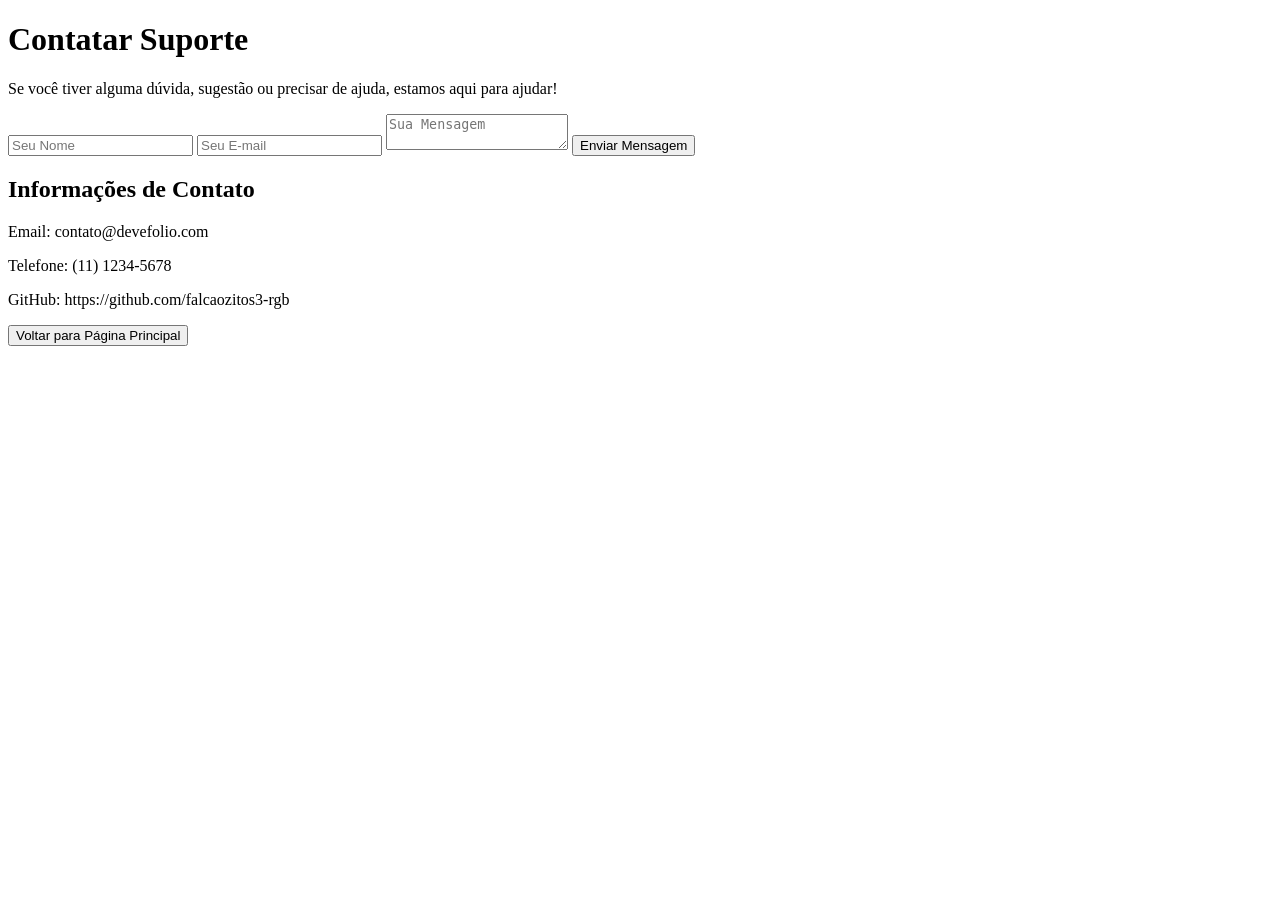
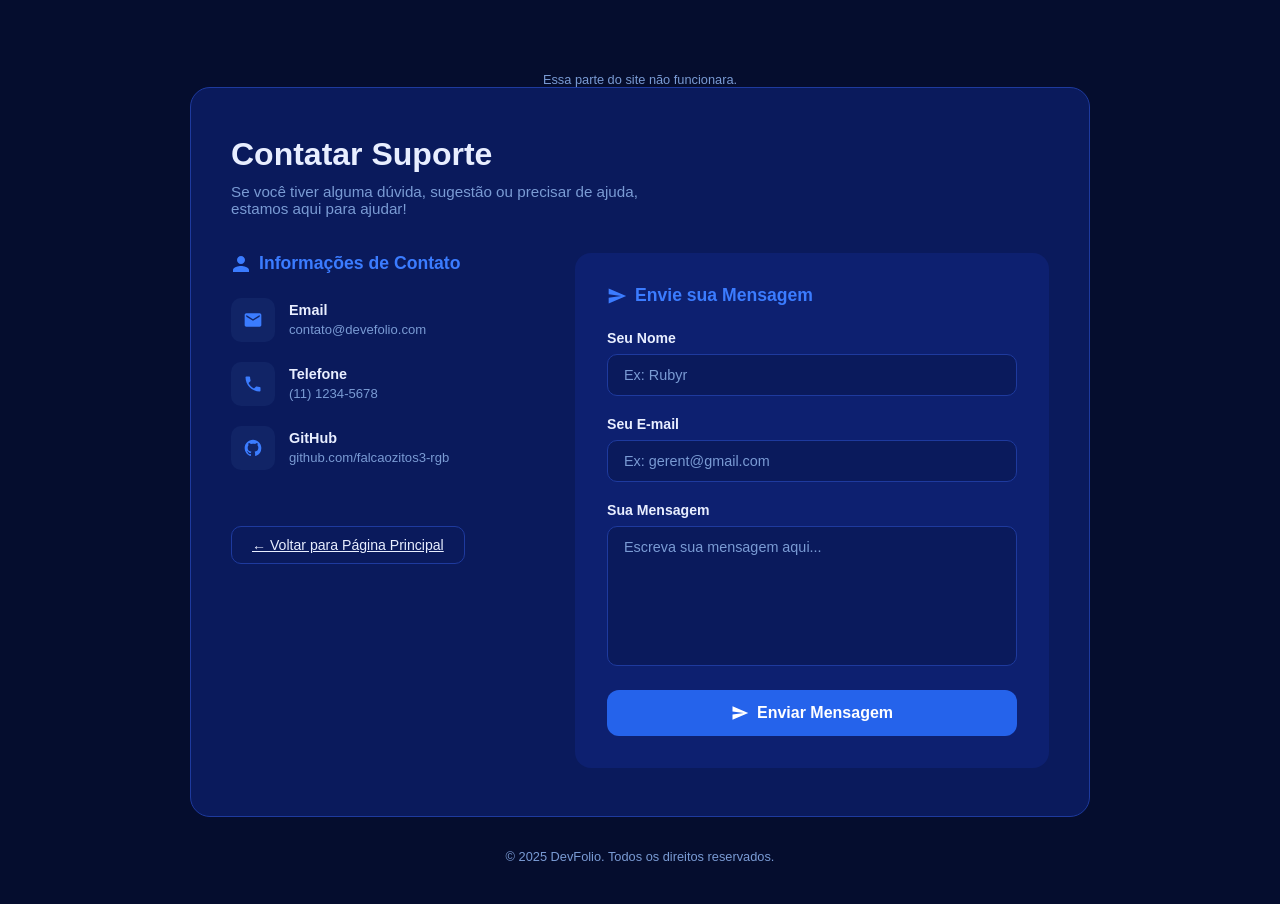
Before and after one commit to falcaozitos3-rgb/DeveFolio-portifolio-para-desenvolvedores-, a Flask app: page /entre_em_contato in a window 1280 px wide. Before the commit the page ends 346 px from the top, so only its background shows below. Run offline with Flask 3, Linux system fonts and the light colour scheme.

Commit message:
feat: essa pagina foi adicionada no entanto não funcionara sua parte back_end, por enquanto

```diff
--- a/DesenvolvimentoSistema/static/contatar.css
+++ b/DesenvolvimentoSistema/static/contatar.css
@@ -0,0 +1,159 @@
+*, *::before, *::after { box-sizing: border-box; margin: 0; padding: 0; }
+
+:root {
+    --bg:       #050d2e;
+    --card:     #0a1a5c;
+    --panel:    #0d2070;
+    --input-bg: #0a1a5c;
+    --border:   #1e3a9e;
+    --accent:   #2563eb;
+    --accent-h: #3b7cff;
+    --text:     #e8eeff;
+    --muted:    #7a9bd4;
+    --icon-bg:  #112466;
+}
+
+body {
+    font-family: 'Sora', sans-serif;
+    background: var(--bg);
+    color: var(--text);
+    min-height: 100vh;
+    display: flex;
+    flex-direction: column;
+    align-items: center;
+    justify-content: center;
+    padding: 40px 16px;
+}
+
+.card {
+    background: var(--card);
+    border: 1px solid var(--border);
+    border-radius: 20px;
+    padding: 48px 40px;
+    width: 100%;
+    max-width: 900px;
+    animation: fadeUp .55s ease both;
+}
+
+@keyframes fadeUp {
+    from { opacity: 0; transform: translateY(28px); }
+    to   { opacity: 1; transform: translateY(0); }
+}
+
+.card h1 { font-size: 2rem; font-weight: 700; margin-bottom: 10px; }
+.card > p { color: var(--muted); font-size: .95rem; margin-bottom: 36px; }
+
+.grid {
+    display: grid;
+    grid-template-columns: 1fr 1.5fr;
+    gap: 28px;
+}
+
+.left h2, .right h2 {
+    font-size: 1.1rem;
+    font-weight: 600;
+    display: flex;
+    align-items: center;
+    gap: 8px;
+    margin-bottom: 24px;
+    color: var(--accent-h);
+}
+
+.contact-item {
+    display: flex;
+    align-items: center;
+    gap: 14px;
+    margin-bottom: 20px;
+}
+
+.contact-item .icon {
+    width: 44px; height: 44px;
+    background: var(--icon-bg);
+    border-radius: 10px;
+    display: flex; align-items: center; justify-content: center;
+    flex-shrink: 0;
+}
+
+.contact-item .icon svg { width: 20px; height: 20px; fill: var(--accent-h); }
+.contact-item strong { display: block; font-size: .9rem; margin-bottom: 2px; }
+.contact-item span   { font-size: .82rem; color: var(--muted); }
+
+.btn-back {
+    margin-top: 36px;
+    display: inline-flex;
+    align-items: center;
+    gap: 8px;
+    border: 1px solid var(--border);
+    background: transparent;
+    color: var(--text);
+    padding: 10px 20px;
+    border-radius: 10px;
+    font-family: 'Sora', sans-serif;
+    font-size: .88rem;
+    cursor: pointer;
+    transition: background .2s, border-color .2s;
+}
+.btn-back:hover { background: var(--icon-bg); border-color: var(--accent); }
+
+.right {
+    background: var(--panel);
+    border-radius: 16px;
+    padding: 32px;
+}
+
+label {
+    display: block;
+    font-size: .88rem;
+    font-weight: 600;
+    margin-bottom: 8px;
+}
+
+input, textarea {
+    width: 100%;
+    background: var(--input-bg);
+    border: 1px solid var(--border);
+    border-radius: 10px;
+    color: var(--text);
+    font-family: 'Sora', sans-serif;
+    font-size: .9rem;
+    padding: 12px 16px;
+    margin-bottom: 20px;
+    outline: none;
+    transition: border-color .2s;
+    resize: none;
+}
+input::placeholder, textarea::placeholder { color: var(--muted); }
+input:focus, textarea:focus { border-color: var(--accent); }
+textarea { height: 140px; }
+
+.btn-send {
+    width: 100%;
+    background: var(--accent);
+    color: #fff;
+    border: none;
+    border-radius: 12px;
+    padding: 14px;
+    font-family: 'Sora', sans-serif;
+    font-size: 1rem;
+    font-weight: 600;
+    cursor: pointer;
+    display: flex;
+    align-items: center;
+    justify-content: center;
+    gap: 8px;
+    transition: background .2s, transform .15s;
+}
+.btn-send:hover  { background: var(--accent-h); transform: translateY(-1px); }
+.btn-send:active { transform: translateY(0); }
+
+footer {
+    margin-top: 32px;
+    font-size: .8rem;
+    color: var(--muted);
+    text-align: center;
+}
+
+@media (max-width: 640px) {
+    .grid { grid-template-columns: 1fr; }
+    .card { padding: 32px 20px; }
+}
--- a/DesenvolvimentoSistema/templates/contatar.html
+++ b/DesenvolvimentoSistema/templates/contatar.html
@@ -4,34 +4,84 @@
 <html lang="pt-br">
 <head>
     <meta charset="UTF-8">
+    <meta name="viewport" content="width=device-width, initial-scale=1.0">
     <title>Contatar Suporte - DeveFolio</title>
     <link rel="stylesheet" href="{{ url_for('static', filename='contatar.css') }}">
 </head>
 <body>
-        <main>
-            <div class="container-principal">
+    <footer>Essa parte do site não funcionara. </footer>
+<div class="card">
     <h1>Contatar Suporte</h1>
-                <p>Se você tiver alguma dúvida, sugestão ou precisar de ajuda, estamos aqui para ajudar!</p>
-                <form action="container_direito" method="post">
-                    <input type="text" name="nome" placeholder="Seu Nome" required>
-                    <input type="email" name="email" placeholder="Seu E-mail" required>
-                    <textarea name="mensagem" placeholder="Sua Mensagem" required></textarea>
-                    <button type="submit">Enviar Mensagem</button>
-                </form>
-                    <div class="container-direito">
-                        <h2>Informações de Contato</h2>
-                        <p>Email: contato@devefolio.com</p>
-                        <p>Telefone: (11) 1234-5678</p>
-                        <p>GitHub: https://github.com/falcaozitos3-rgb</p>
+    <p>Se você tiver alguma dúvida, sugestão ou precisar de ajuda,<br>estamos aqui para ajudar!</p>
+
+    <div class="grid">
+
+        <div class="left">
+            <h2>
+                <svg viewBox="0 0 24 24" width="20" fill="#3b7cff"><path d="M12 12c2.7 0 4.8-2.1 4.8-4.8S14.7 2.4 12 2.4 7.2 4.5 7.2 7.2 9.3 12 12 12zm0 2.4c-3.2 0-9.6 1.6-9.6 4.8v2.4h19.2v-2.4c0-3.2-6.4-4.8-9.6-4.8z"/></svg>
+                Informações de Contato
+            </h2>
+
+            <div class="contact-item">
+                <div class="icon">
+                    <svg viewBox="0 0 24 24"><path d="M20 4H4c-1.1 0-2 .9-2 2v12c0 1.1.9 2 2 2h16c1.1 0 2-.9 2-2V6c0-1.1-.9-2-2-2zm0 4-8 5-8-5V6l8 5 8-5v2z"/></svg>
             </div>
-                </form>
+            <div>
+                <strong>Email</strong>
+                <span>contato@devefolio.com</span>
             </div>
-                <div class="container-esquerdo">
-                    <!-- linke para voltar para a pagina principal -->
-                    <a href="{{ url_for('pagina_principal') }}">
-                    <button>Voltar para Página Principal</button>
+            </div>
+
+            <div class="contact-item">
+            <div class="icon">
+                <svg viewBox="0 0 24 24"><path d="M6.6 10.8c1.4 2.8 3.8 5.1 6.6 6.6l2.2-2.2c.3-.3.7-.4 1-.2 1.1.4 2.3.6 3.6.6.6 0 1 .4 1 1V20c0 .6-.4 1-1 1C10.6 21 3 13.4 3 4c0-.6.4-1 1-1h3.5c.6 0 1 .4 1 1 0 1.3.2 2.5.6 3.6.1.3 0 .7-.2 1L6.6 10.8z"/></svg>
+            </div>
+            <div>
+                <strong>Telefone</strong>
+                <span>(11) 1234-5678</span>
+            </div>
+            </div>
+
+            <div class="contact-item">
+            <div class="icon">
+                <svg viewBox="0 0 24 24"><path d="M12 2C6.48 2 2 6.48 2 12c0 4.42 2.87 8.17 6.84 9.49.5.09.68-.22.68-.48v-1.7c-2.78.6-3.37-1.34-3.37-1.34-.45-1.16-1.11-1.47-1.11-1.47-.91-.62.07-.61.07-.61 1 .07 1.53 1.03 1.53 1.03.89 1.52 2.34 1.08 2.91.83.09-.65.35-1.08.63-1.33-2.22-.25-4.56-1.11-4.56-4.95 0-1.09.39-1.99 1.03-2.69-.1-.25-.45-1.27.1-2.65 0 0 .84-.27 2.75 1.02A9.56 9.56 0 0112 6.8c.85.004 1.71.115 2.51.337 1.91-1.29 2.75-1.02 2.75-1.02.55 1.38.2 2.4.1 2.65.64.7 1.03 1.6 1.03 2.69 0 3.85-2.34 4.7-4.57 4.95.36.31.68.92.68 1.85v2.74c0 .27.18.58.69.48A10.01 10.01 0 0022 12c0-5.52-4.48-10-10-10z"/></svg>
+            </div>
+            <div>
+                <strong>GitHub</strong>
+                <span>github.com/falcaozitos3-rgb</span>
+            </div>
+            </div>
+
+            <a href="{{ url_for('pagina_principal') }}" class="btn-back">
+                ← Voltar para Página Principal
             </a>
         </div>
-        </main>
+
+        <div class="right">
+            <h2>
+                <svg viewBox="0 0 24 24" width="20" fill="#3b7cff"><path d="M2.01 21L23 12 2.01 3 2 10l15 2-15 2z"/></svg>
+                Envie sua Mensagem
+            </h2>
+
+            <label for="nome">Seu Nome</label>
+            <input id="nome" type="text" placeholder="Ex: Rubyr"/>
+
+            <label for="email">Seu E-mail</label>
+            <input id="email" type="email" placeholder="Ex: gerent@gmail.com"/>
+
+                <label for="msg">Sua Mensagem</label>
+            <textarea id="msg" placeholder="Escreva sua mensagem aqui..."></textarea>
+
+            <button class="btn-send" onclick="enviarMensagem()">
+                <svg viewBox="0 0 24 24" width="18" fill="#fff"><path d="M2.01 21L23 12 2.01 3 2 10l15 2-15 2z"/></svg>
+                Enviar Mensagem
+            </button>
+        </div>
+
+    </div>
+</div>
+
+    <footer>© 2025 DevFolio. Todos os direitos reservados.</footer>
+
 </body>
 </html>
```
Lines whose indentation alone changed are shown as unchanged.
